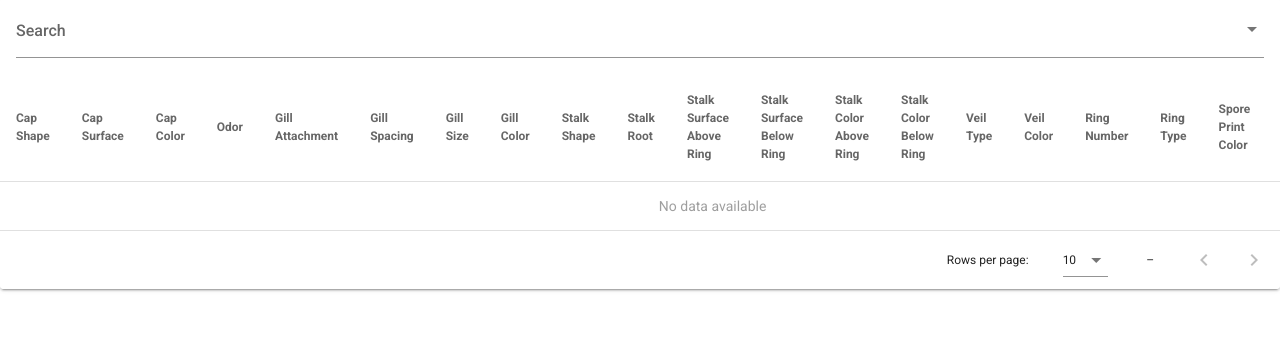
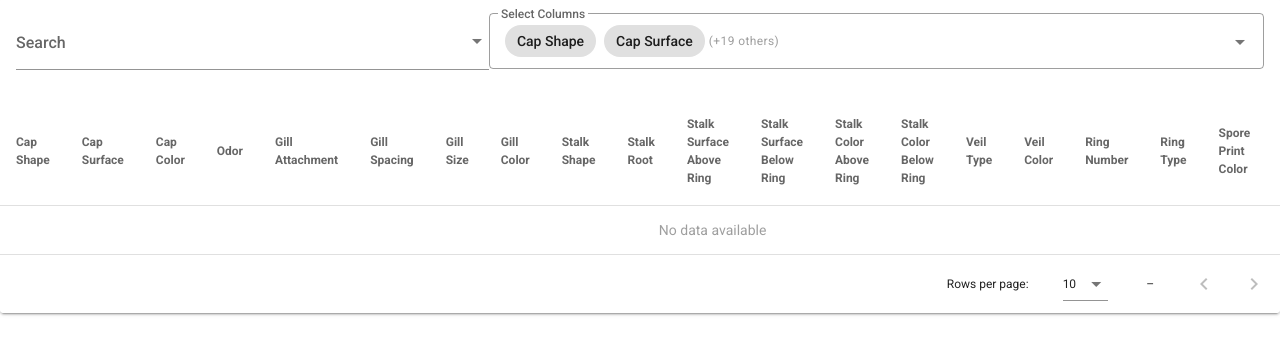
Before and after one commit to thelastinuit/toad, a plain HTML site: page public/index.html in a window 1280 px wide. Shown: the part 203-558 px from the top of the page. Drawn offline with nearby package versions, Linux system fonts and the light colour scheme; no server answers.

Commit message:
Frontend
- Add simple frontend.

```diff
--- a/public/app.js
+++ b/public/app.js
@@ -11,9 +11,160 @@ new Vue({
   data:
   { search: '',
     selected: [],
+    selectedHeaders: [],
     count: 0,
     loading: true,
     options: {},
+    values: [],
+    hashedValues: {
+      "BellCapShape": {"capShape": "bell"},
+      "ConicalCapShape": {"capShape": "conical"},
+      "ConvexCapShape": {"capShape": "convex"},
+      "FlatCapShape": {"capShape": "flat"},
+      "KnobbedCapShape": {"capShape": "knobbed"},
+      "SunkenCapShape": {"capShape": "sunken"},
+      "FibrousCapSurface": {"capSurface": "fibrous"},
+      "GroovesCapSurface": {"capSurface": "grooves"},
+      "ScalyCapSurface": {"capSurface": "scaly"},
+      "SmoothCapSurface": {"capSurface": "smooth"},
+      "BrownCapColor": {"capColor": "brown"},
+      "BuffCapColor": {"capColor": "buff"},
+      "CinnamonCapColor": {"capColor": "cinnamon"},
+      "GrayCapColor": {"capColor": "gray"},
+      "GreenCapColor": {"capColor": "green"},
+      "PinkCapColor": {"capColor": "pink"},
+      "PurpleCapColor": {"capColor": "purple"},
+      "RedCapColor": {"capColor": "red"},
+      "WhiteCapColor": {"capColor": "white"},
+      "YellowCapColor": {"capColor": "yellow"},
+      "AlmondOdor": {"odor": "almond"},
+      "AniseOdor": {"odor": "anise"},
+      "CreosoteOdor": {"odor": "creosote"},
+      "FishyOdor": {"odor": "fishy"},
+      "FoulOdor": {"odor": "foul"},
+      "MustyOdor": {"odor": "musty"},
+      "NoneOdor": {"odor": "none"},
+      "PungentOdor": {"odor": "pungent"},
+      "SpicyOdor": {"odor": "spicy"},
+      "AttachedGillAttachment": {"gillAttachment": "attached"},
+      "DescendingGillAttachment": {"gillAttachment": "descending"},
+      "FreeGillAttachment": {"gillAttachment": "free"},
+      "NotchedGillAttachment": {"gillAttachment": "notched"},
+      "CloseGillSpacing": {"gillSpacing": "close"},
+      "CrowdedGillSpacing": {"gillSpacing": "crowded"},
+      "DistantGillSpacing": {"gillSpacing": "distant"},
+      "BroadGillSize": {"gillSize": "broad"},
+      "NarrowGillSize": {"gillSize": "narrow"},
+      "BlackGillColor": {"gillColor": "black"},
+      "BrownGillColor": {"gillColor": "brown"},
+      "BuffGillColor": {"gillColor": "buff"},
+      "ChocolateGillColor": {"gillColor": "chocolate"},
+      "GrayGillColor": {"gillColor": "gray"},
+      "GreenGillColor": {"gillColor": "green"},
+      "OrangeGillColor": {"gillColor": "orange"},
+      "PinkGillColor": {"gillColor": "pink"},
+      "PurpleGillColor": {"gillColor": "purple"},
+      "RedGillColor": {"gillColor": "red"},
+      "WhiteGillColor": {"gillColor": "white"},
+      "YellowGillColor": {"gillColor": "yellow"},
+      "EnlargingStalkShape": {"stalkShape": "enlarging"},
+      "TaperingStalkShape": {"stalkShape": "tapering"},
+      "BulbousStalkRoot": {"stalkRoot": "bulbous"},
+      "ClubStalkRoot": {"stalkRoot": "club"},
+      "CupStalkRoot": {"stalkRoot": "cup"},
+      "EqualStalkRoot": {"stalkRoot": "equal"},
+      "RhizomorphsStalkRoot": {"stalkRoot": "rhizomorphs"},
+      "RootedStalkRoot": {"stalkRoot": "rooted"},
+      "MissingStalkRoot": {"stalkRoot": "missing"},
+      "FibrousStalkSurfaceAboveRing": {"stalkSurfaceAboveRing": "fibrous"},
+      "ScalyStalkSurfaceAboveRing": {"stalkSurfaceAboveRing": "scaly"},
+      "SilkyStalkSurfaceAboveRing": {"stalkSurfaceAboveRing": "silky"},
+      "SmoothStalkSurfaceAboveRing": {"stalkSurfaceAboveRing": "smooth"},
+      "FibrousStalkSurfaceBelowRing": {"stalkSurfaceBelowRing": "fibrous"},
+      "ScalyStalkSurfaceBelowRing": {"stalkSurfaceBelowRing": "scaly"},
+      "SilkyStalkSurfaceBelowRing": {"stalkSurfaceBelowRing": "silky"},
+      "SmoothStalkSurfaceBelowRing": {"stalkSurfaceBelowRing": "smooth"},
+      "BrownStalkColorAboveRing": {"stalkColorAboveRing": "brown"},
+      "BuffStalkColorAboveRing": {"stalkColorAboveRing": "buff"},
+      "CinnamonStalkColorAboveRing": {"stalkColorAboveRing": "cinnamon"},
+      "GrayStalkColorAboveRing": {"stalkColorAboveRing": "gray"},
+      "OrangeStalkColorAboveRing": {"stalkColorAboveRing": "orange"},
+      "PinkStalkColorAboveRing": {"stalkColorAboveRing": "pink"},
+      "RedStalkColorAboveRing": {"stalkColorAboveRing": "red"},
+      "WhiteStalkColorAboveRing": {"stalkColorAboveRing": "white"},
+      "YellowStalkColorAboveRing": {"stalkColorAboveRing": "yellow"},
+      "BrownStalkColorBelowRing": {"stalkColorBelowRing": "brown"},
+      "BuffStalkColorBelowRing": {"stalkColorBelowRing": "buff"},
+      "CinnamonStalkColorBelowRing": {"stalkColorBelowRing": "cinnamon"},
+      "GrayStalkColorBelowRing": {"stalkColorBelowRing": "gray"},
+      "OrangeStalkColorBelowRing": {"stalkColorBelowRing": "orange"},
+      "PinkStalkColorBelowRing": {"stalkColorBelowRing": "pink"},
+      "RedStalkColorBelowRing": {"stalkColorBelowRing": "red"},
+      "WhiteStalkColorBelowRing": {"stalkColorBelowRing": "white"},
+      "YellowStalkColorBelowRing": {"stalkColorBelowRing": "yellow"},
+      "PartialVeilType": {"veilType": "partial"},
+      "UniversalVeilType": {"veilType": "universal"},
+      "BrownVeilColor": {"veilColor": "brown"},
+      "OrangeVeilColor": {"veilColor": "orange"},
+      "WhiteVeilColor": {"veilColor": "white"},
+      "YellowVeilColor": {"veilColor": "yellow"},
+      "NoneRingNumber": {"ringNumber": "none"},
+      "OneRingNumber": {"ringNumber": "one"},
+      "TwoRingNumber": {"ringNumber": "two"},
+      "CobwebbyRingType": {"ringType": "cobwebby"},
+      "EvanescentRingType": {"ringType": "evanescent"},
+      "FlaringRingType": {"ringType": "flaring"},
+      "LargeRingType": {"ringType": "large"},
+      "NoneRingType": {"ringType": "none"},
+      "PendantRingType": {"ringType": "pendant"},
+      "SheathingRingType": {"ringType": "sheathing"},
+      "ZoneRingType": {"ringType": "zone"},
+      "BlackSporePrintColor": {"sporePrintColor": "black"},
+      "BrownSporePrintColor": {"sporePrintColor": "brown"},
+      "BuffSporePrintColor": {"sporePrintColor": "buff"},
+      "ChocolateSporePrintColor": {"sporePrintColor": "chocolate"},
+      "GreenSporePrintColor": {"sporePrintColor": "green"},
+      "OrangeSporePrintColor": {"sporePrintColor": "orange"},
+      "PurpleSporePrintColor": {"sporePrintColor": "purple"},
+      "WhiteSporePrintColor": {"sporePrintColor": "white"},
+      "YellowSporePrintColor": {"sporePrintColor": "yellow"},
+      "AbundantPopulation": {"population": "abundant"},
+      "ClusteredPopulation": {"population": "clustered"},
+      "NumberousPopulation": {"population": "numberous"},
+      "ScatteredPopulation": {"population": "scattered"},
+      "SeveralPopulation": {"population": "several"},
+      "SolitaryPopulation": {"population": "solitary"},
+      "GrassesHabitat": {"habitat": "grasses"},
+      "LeavesHabitat": {"habitat": "leaves"},
+      "MeadowsHabitat": {"habitat": "meadows"},
+      "PathsHabitat": {"habitat": "paths"},
+      "UrbanHabitat": {"habitat": "urban"},
+      "WasteHabitat": {"habitat": "waste"},
+      "WoodsHabitat": {"habitat": "woods"}
+    } ,
+    headers: [
+      { text: 'Cap Shape', value: 'capShape' },
+      { text: 'Cap Surface', value: 'capSurface' },
+      { text: 'Cap Color', value: 'capColor' },
+      { text: 'Odor', value: 'odor' },
+      { text: 'Gill Attachment', value: 'gillAttachment' },
+      { text: 'Gill Spacing', value: 'gillSpacing' },
+      { text: 'Gill Size', value: 'gillSize' },
+      { text: 'Gill Color', value: 'gillColor' },
+      { text: 'Stalk Shape', value: 'stalkShape' },
+      { text: 'Stalk Root', value: 'stalkRoot' },
+      { text: 'Stalk Surface Above Ring', value: 'stalkSurfaceAboveRing' },
+      { text: 'Stalk Surface Below Ring', value: 'stalkSurfaceBelowRing' },
+      { text: 'Stalk Color Above Ring', value: 'stalkColorAboveRing' },
+      { text: 'Stalk Color Below Ring', value: 'stalkColorBelowRing' },
+      { text: 'Veil Type', value: 'veilType' },
+      { text: 'Veil Color', value: 'veilColor' },
+      { text: 'Ring Number', value: 'ringNumber' },
+      { text: 'Ring Type', value: 'ringType' },
+      { text: 'Spore Print Color', value: 'sporePrintColor' },
+      { text: 'population', value: 'population' },
+      { text: 'habitat', value: 'habitat' }
+    ],
     items: [
       "Bell Cap Shape",
       "Conical Cap Shape",
@@ -139,187 +290,16 @@ new Vue({
       "Urban Habitat",
       "Waste Habitat",
       "Woods Habitat"],
-    values: [
-      "{\"capShape\":\"bell\"}",
-      "{\"capShape\":\"conical\"}",
-      "{\"capShape\":\"convex\"}",
-      "{\"capShape\":\"flat\"}",
-      "{\"capShape\":\"knobbed\"}",
-      "{\"capShape\":\"sunken\"}",
-      "{\"capSurface\":\"fibrous\"}",
-      "{\"capSurface\":\"grooves\"}",
-      "{\"capSurface\":\"scaly\"}",
-      "{\"capSurface\":\"smooth\"}",
-      "{\"capColor\":\"brown\"}",
-      "{\"capColor\":\"buff\"}",
-      "{\"capColor\":\"cinnamon\"}",
-      "{\"capColor\":\"gray\"}",
-      "{\"capColor\":\"green\"}",
-      "{\"capColor\":\"pink\"}",
-      "{\"capColor\":\"purple\"}",
-      "{\"capColor\":\"red\"}",
-      "{\"capColor\":\"white\"}",
-      "{\"capColor\":\"yellow\"}",
-      "{\"odor\":\"almond\"}",
-      "{\"odor\":\"anise\"}",
-      "{\"odor\":\"creosote\"}",
-      "{\"odor\":\"fishy\"}",
-      "{\"odor\":\"foul\"}",
-      "{\"odor\":\"musty\"}",
-      "{\"odor\":\"none\"}",
-      "{\"odor\":\"pungent\"}",
-      "{\"odor\":\"spicy\"}",
-      "{\"gillAttachment\":\"attached\"}",
-      "{\"gillAttachment\":\"descending\"}",
-      "{\"gillAttachment\":\"free\"}",
-      "{\"gillAttachment\":\"notched\"}",
-      "{\"gillSpacing\":\"close\"}",
-      "{\"gillSpacing\":\"crowded\"}",
-      "{\"gillSpacing\":\"distant\"}",
-      "{\"gillSize\":\"broad\"}",
-      "{\"gillSize\":\"narrow\"}",
-      "{\"gillColor\":\"black\"}",
-      "{\"gillColor\":\"brown\"}",
-      "{\"gillColor\":\"buff\"}",
-      "{\"gillColor\":\"chocolate\"}",
-      "{\"gillColor\":\"gray\"}",
-      "{\"gillColor\":\"green\"}",
-      "{\"gillColor\":\"orange\"}",
-      "{\"gillColor\":\"pink\"}",
-      "{\"gillColor\":\"purple\"}",
-      "{\"gillColor\":\"red\"}",
-      "{\"gillColor\":\"white\"}",
-      "{\"gillColor\":\"yellow\"}",
-      "{\"stalkShape\":\"enlarging\"}",
-      "{\"stalkShape\":\"tapering\"}",
-      "{\"stalkRoot\":\"bulbous\"}",
-      "{\"stalkRoot\":\"club\"}",
-      "{\"stalkRoot\":\"cup\"}",
-      "{\"stalkRoot\":\"equal\"}",
-      "{\"stalkRoot\":\"rhizomorphs\"}",
-      "{\"stalkRoot\":\"rooted\"}",
-      "{\"stalkRoot\":\"missing\"}",
-      "{\"stalkSurfaceAboveRing\":\"fibrous\"}",
-      "{\"stalkSurfaceAboveRing\":\"scaly\"}",
-      "{\"stalkSurfaceAboveRing\":\"silky\"}",
-      "{\"stalkSurfaceAboveRing\":\"smooth\"}",
-      "{\"stalkSurfaceBelowRing\":\"fibrous\"}",
-      "{\"stalkSurfaceBelowRing\":\"scaly\"}",
-      "{\"stalkSurfaceBelowRing\":\"silky\"}",
-      "{\"stalkSurfaceBelowRing\":\"smooth\"}",
-      "{\"stalkColorAboveRing\":\"brown\"}",
-      "{\"stalkColorAboveRing\":\"buff\"}",
-      "{\"stalkColorAboveRing\":\"cinnamon\"}",
-      "{\"stalkColorAboveRing\":\"gray\"}",
-      "{\"stalkColorAboveRing\":\"orange\"}",
-      "{\"stalkColorAboveRing\":\"pink\"}",
-      "{\"stalkColorAboveRing\":\"red\"}",
-      "{\"stalkColorAboveRing\":\"white\"}",
-      "{\"stalkColorAboveRing\":\"yellow\"}",
-      "{\"stalkColorBelowRing\":\"brown\"}",
-      "{\"stalkColorBelowRing\":\"buff\"}",
-      "{\"stalkColorBelowRing\":\"cinnamon\"}",
-      "{\"stalkColorBelowRing\":\"gray\"}",
-      "{\"stalkColorBelowRing\":\"orange\"}",
-      "{\"stalkColorBelowRing\":\"pink\"}",
-      "{\"stalkColorBelowRing\":\"red\"}",
-      "{\"stalkColorBelowRing\":\"white\"}",
-      "{\"stalkColorBelowRing\":\"yellow\"}",
-      "{\"veilType\":\"partial\"}",
-      "{\"veilType\":\"universal\"}",
-      "{\"veilColor\":\"brown\"}",
-      "{\"veilColor\":\"orange\"}",
-      "{\"veilColor\":\"white\"}",
-      "{\"veilColor\":\"yellow\"}",
-      "{\"ringNumber\":\"none\"}",
-      "{\"ringNumber\":\"one\"}",
-      "{\"ringNumber\":\"two\"}",
-      "{\"ringType\":\"cobwebby\"}",
-      "{\"ringType\":\"evanescent\"}",
-      "{\"ringType\":\"flaring\"}",
-      "{\"ringType\":\"large\"}",
-      "{\"ringType\":\"none\"}",
-      "{\"ringType\":\"pendant\"}",
-      "{\"ringType\":\"sheathing\"}",
-      "{\"ringType\":\"zone\"}",
-      "{\"sporePrintColor\":\"black\"}",
-      "{\"sporePrintColor\":\"brown\"}",
-      "{\"sporePrintColor\":\"buff\"}",
-      "{\"sporePrintColor\":\"chocolate\"}",
-      "{\"sporePrintColor\":\"green\"}",
-      "{\"sporePrintColor\":\"orange\"}",
-      "{\"sporePrintColor\":\"purple\"}",
-      "{\"sporePrintColor\":\"white\"}",
-      "{\"sporePrintColor\":\"yellow\"}",
-      "{\"population\":\"abundant\"}",
-      "{\"population\":\"clustered\"}",
-      "{\"population\":\"numberous\"}",
-      "{\"population\":\"scattered\"}",
-      "{\"population\":\"several\"}",
-      "{\"population\":\"solitary\"}",
-      "{\"habitat\":\"grasses\"}",
-      "{\"habitat\":\"leaves\"}",
-      "{\"habitat\":\"meadows\"}",
-      "{\"habitat\":\"paths\"}",
-      "{\"habitat\":\"urban\"}",
-      "{\"habitat\":\"waste\"}",
-      "{\"habitat\":\"woods\"}"
-    ],
-    headers: [
-      { text: 'Cap Shape', value: 'capShape' },
-      { text: 'Cap Surface', value: 'capSurface' },
-      { text: 'Cap Color', value: 'capColor' },
-      { text: 'Odor', value: 'odor' },
-      { text: 'Gill Attachment', value: 'gillAttachment' },
-      { text: 'Gill Spacing', value: 'gillSpacing' },
-      { text: 'Gill Size', value: 'gillSize' },
-      { text: 'Gill Color', value: 'gillColor' },
-      { text: 'Stalk Shape', value: 'stalkShape' },
-      { text: 'Stalk Root', value: 'stalkRoot' },
-      { text: 'Stalk Surface Above Ring', value: 'stalkSurfaceAboveRing' },
-      { text: 'Stalk Surface Below Ring', value: 'stalkSurfaceBelowRing' },
-      { text: 'Stalk Color Above Ring', value: 'stalkColorAboveRing' },
-      { text: 'Stalk Color Below Ring', value: 'stalkColorBelowRing' },
-      { text: 'Veil Type', value: 'veilType' },
-      { text: 'Veil Color', value: 'veilColor' },
-      { text: 'Ring Number', value: 'ringNumber' },
-      { text: 'Ring Type', value: 'ringType' },
-      { text: 'Spore Print Color', value: 'sporePrintColor' },
-      { text: 'population', value: 'population' },
-      { text: 'habitat', value: 'habitat' }
-    ],
     mushrooms: [],
   },
   mounted () {
+    this.selectedHeaders = [...this.headers]
     this.getMushrooms()
   },
-  computed: {
-    allSelected () {
-      return this.selected.length === this.headers.length
+  watch: {
+    values(newValue, oldValue) {
     },
-    categories () {
-      const search = this.search.toLowerCase()
-
-      if (!search) return this.headers
-
-      return this.headers.filter(item => {
-        const text = item.text.toLowerCase()
-
-        return text.indexOf(search) > -1
-      })
-    },
-    selections () {
-      const selections = []
-
-      for (const selection of this.selected) {
-        selections.push(selection)
-      }
-
-      return selections
-    },
-  },
-  watch: {
-    selected () {
+    selected() {
       this.search = ''
     },
     options: {
@@ -330,6 +310,10 @@ new Vue({
     },
   },
   methods: {
+    remove(item) {
+      const index = this.values.indexOf(item)
+      if (index >= 0) this.values.splice(index, 1)
+    },
     getMushrooms() {
       let self = this
       self.loading = true
--- a/public/index.html
+++ b/public/index.html
@@ -40,10 +40,30 @@
               chips
               label="Search"
               multiple
-            ></v-autocomplete>
+              >
+              <template v-slot:selection="data">
+                <v-chip
+                  v-bind="data.attrs"
+                  :input-value="data.selected"
+                  close
+                  @click="data.select"
+                  @click:close="remove(data.item)"
+                  >
+                  {{ data.item }}
+                </v-chip>
+              </template>
+            </v-autocomplete>
+            <v-select v-model="selectedHeaders" :items="headers" label="Select Columns" multiple outlined return-object>
+              <template v-slot:selection="{ item, index }">
+                <v-chip v-if="index < 2">
+                  <span>{{ item.text }}</span>
+                </v-chip>
+                <span v-if="index === 2" class="grey--text caption">(+{{ selectedHeaders.length - 2 }} others)</span>
+              </template>
+            </v-select>
           </v-card-title>
           <v-data-table
-            :headers="headers"
+            :headers="selectedHeaders"
             :items="mushrooms"
             :options.sync="options"
             :server-items-length="count"
```
